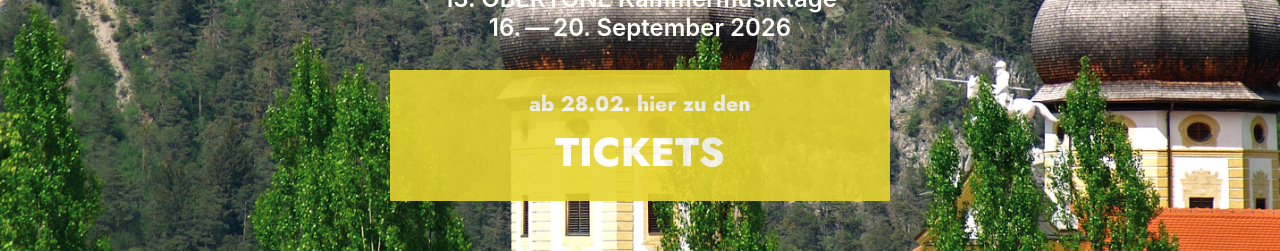
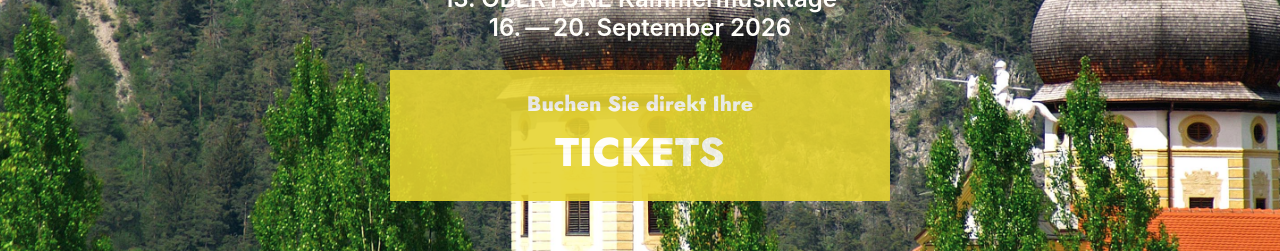
Before and after one commit to hubert-m-n/obertone, a React (Create React App) app: page /#/home in a window 1280 px wide. Shown: the part 501-752 px from the top of the page. Built offline with nearby package versions, Linux system fonts and the light colour scheme.

Commit message:
VVK-Start

```diff
--- a/src/sections/home/HomeSection.jsx
+++ b/src/sections/home/HomeSection.jsx
@@ -104,13 +104,13 @@ export default ({ onRef }) => {
             16.&thinsp;&mdash;&thinsp;20. September 2026
           </div>
           <a
-            href="https://obertone.at"
+            href="https://shop.ticketpay.de/organizer/XTVVA6UY"
             className={classNames(
               styles.ticketsLink,
               commonStyles.withRoundedBorder
             )}
           >
-            ab 28.02. hier zu den
+            Buchen Sie direkt Ihre
             <div className={styles.ticketsLinkLargeText}>TICKETS</div>
           </a>
         </div>
--- a/src/sections/tickets/TicketsSection.jsx
+++ b/src/sections/tickets/TicketsSection.jsx
@@ -25,7 +25,7 @@ export default ({ onRef }) => (
           commonStyles.withRoundedBorder,
         )}
       >
-        ab 28.02. hier bestellen
+        Tickets hier bestellen
       </a>
       <br />
       <br />
```
Also changed, not shown: src/images/musicians/VictorAparici.jpg.
